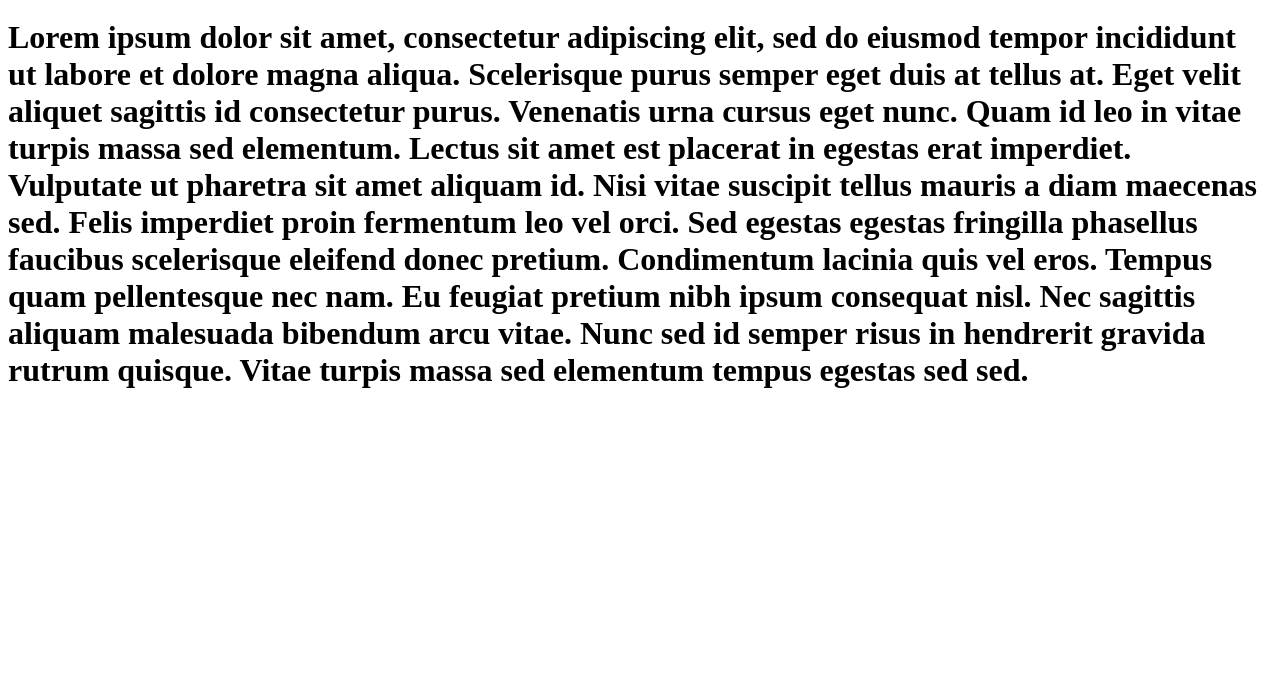
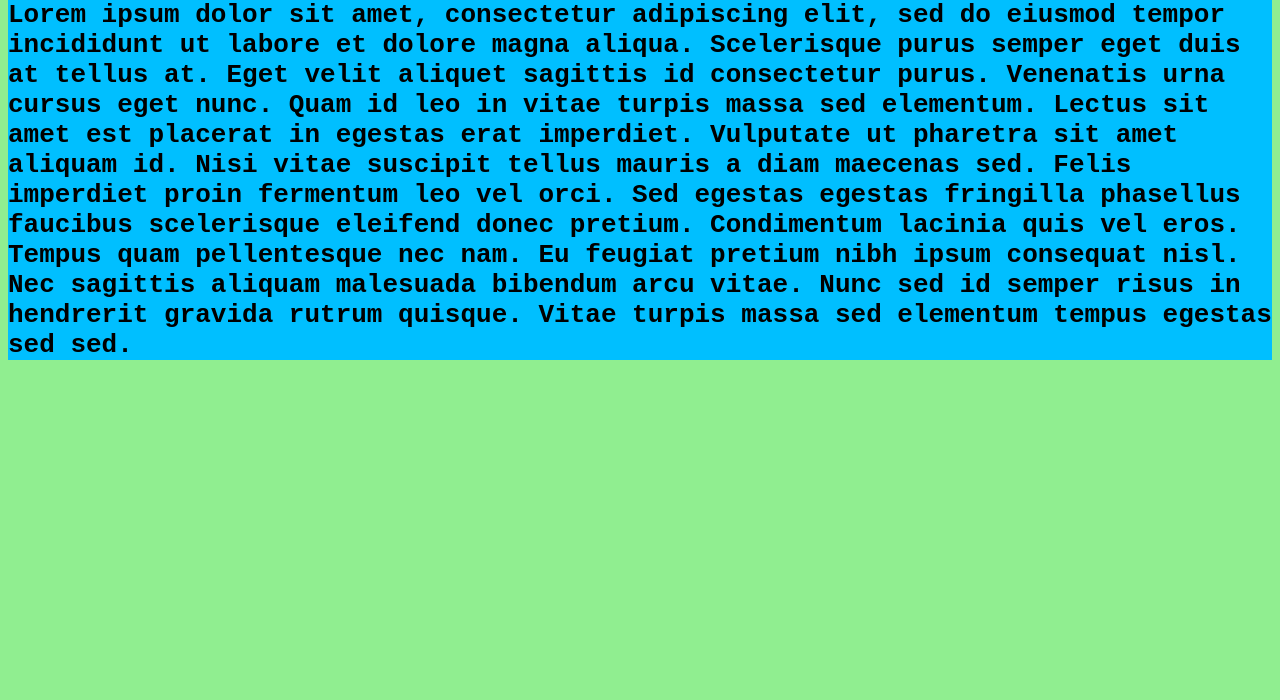
Before and after one commit to Emmanuel-mena/Exercise-1-, a plain HTML site: page index.html in a window 1280 px wide. Shown: the part 100-800 px from the top of the page. Drawn offline with Linux system fonts and the light colour scheme.

Commit message:
Update index.html

```diff
--- a/index.html
+++ b/index.html
@@ -1,5 +1,15 @@
 <!DOCTYPE html>
 <html lang="en">
+<style>
+
+html {background-color: lightgreen;}
+
+    h1{ font-family: monospace}
+     h1{background-color:  deepskyblue;}
+
+
+    </style>
+
 <head>
     <meta charset="UTF-8">
     <title>Emmanuel's Web Page</title>
```
